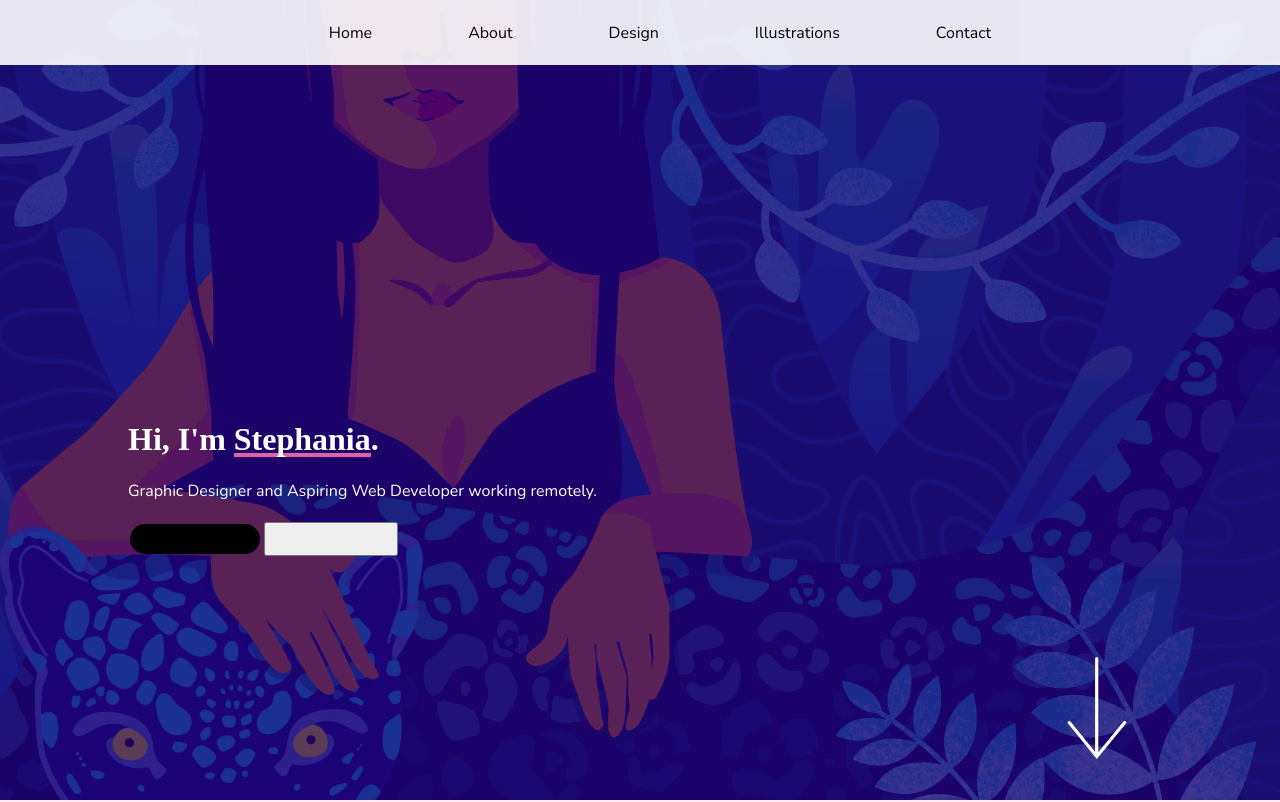
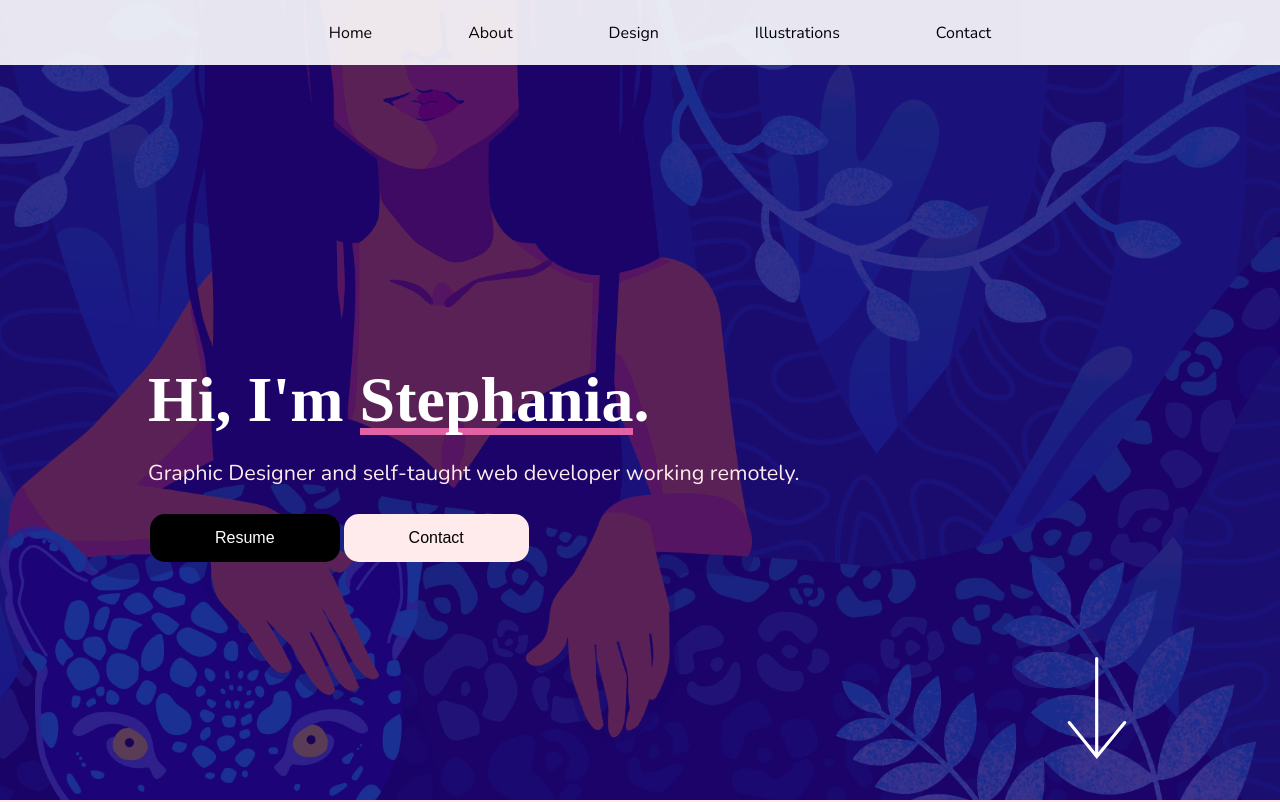
Before and after one commit to stephdolgo/portfolio-site, a Nuxt app: page / in a window 1280 px wide. Shown: the top 802 px of the page. Built offline with nearby package versions, Linux system fonts and the light colour scheme.

Commit message:
font size and margins adjusted

```diff
--- a/components/Header.vue
+++ b/components/Header.vue
@@ -3,26 +3,27 @@
         @mouseenter="$refs.customCursor.onMouseEnter()"
         @mouseleave="$refs.customCursor.onMouseLeave()"
         @mousemove="e => $refs.customCursor.onMouseMove(e)"
-        class="hero grid-container">
+        class="hero grid-container"
+    >
         <HeroImg />
         <div class="grid-inner">
             <div class="hero-content">
                 <h1>Hi, I'm <span class="hero-content--highlighter"> Stephania</span>.</h1>
-                <p>Graphic Designer and Aspiring Web Developer working remotely.</p>
-                <Button
-                        v-for="Button in Buttons"
-                        :key="Button.key"
-                        :name="Button.name"
-                        :link="Button.link"
-                        :btnStyle="Button.btnStyle"
-                />
+                <p>Graphic Designer and self-taught web developer working remotely.</p>
+                <a href="./resume.pdf">
+                    <Button btnStyle="dark-btn">Resume</Button>
+                </a>
+                <a href="mailto:stephdolgo@gmail.com?subject=Inquiry:">
+                    <Button btnStyle="primary-btn">Contact</Button>
+                </a>
             </div>
         </div>
         <div class="grid-col--end">
             <div class="icon--scroll-down">
                 <a :href="anchorLink"
-                @mouseover="$refs.customCursor.growMouse()"
-                @mouseout="$refs.customCursor.shrinkMouse()">
+                    @mouseover="$refs.customCursor.growMouse()"
+                    @mouseout="$refs.customCursor.shrinkMouse()"
+                >
                 <img src="/icons/arrow.svg" alt="scroll down arrow">
                 </a>
             </div>
@@ -32,28 +33,11 @@
 </template>
 
 <script>
-    import Button from './Button'
-    import HeroImg from './HeroImg'
-    import CustomCursor from './CustomCursor'
-
     export default {
         name: 'Header',
         props: [
             "anchorLink"
-        ],
-        components: {
-            Button,
-            HeroImg,
-            CustomCursor
-        },
-        data() {
-            return {
-                Buttons: [
-                    {key: 1, name:'Resume', link:'./resume.pdf', btnStyle:'dark-btn'},
-                    {key: 2, name:'Contact', link:'mailto:stephdolgo@gmail.com?subject=Inquiry:', btnStyle:'pink-btn'},
-                ],
-            }
-        },
+        ]
     }
 </script>
 
@@ -67,12 +51,23 @@
 
         .hero-content {
             position: absolute;
-            top: 50%;
+            top: 40%;
             color: var(--white);
             z-index: 5;
+            margin-left: 20px;
 
             .hero-content--highlighter {
-                background: linear-gradient(to top, var(--hot-pink) 10%, transparent 0%);
+                background: linear-gradient(to top, var(--accent-tert) 10%, transparent 0%);
+            }
+
+            h1 {
+                font-size: 4em;
+                margin-bottom: 0;
+            }
+
+            p {
+                font-size: 1.35em;
+                color: var(--accent-primary);
             }
 
         }
```
